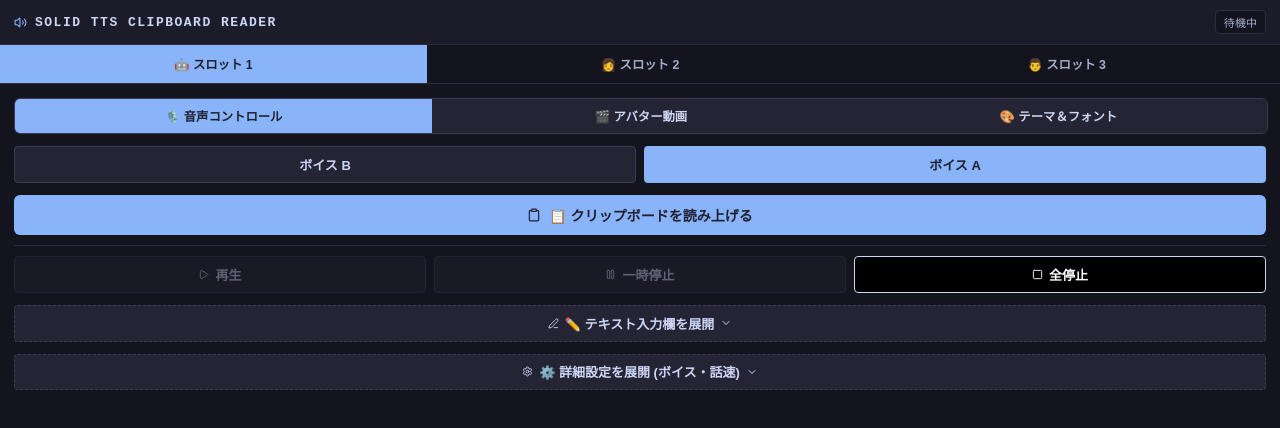
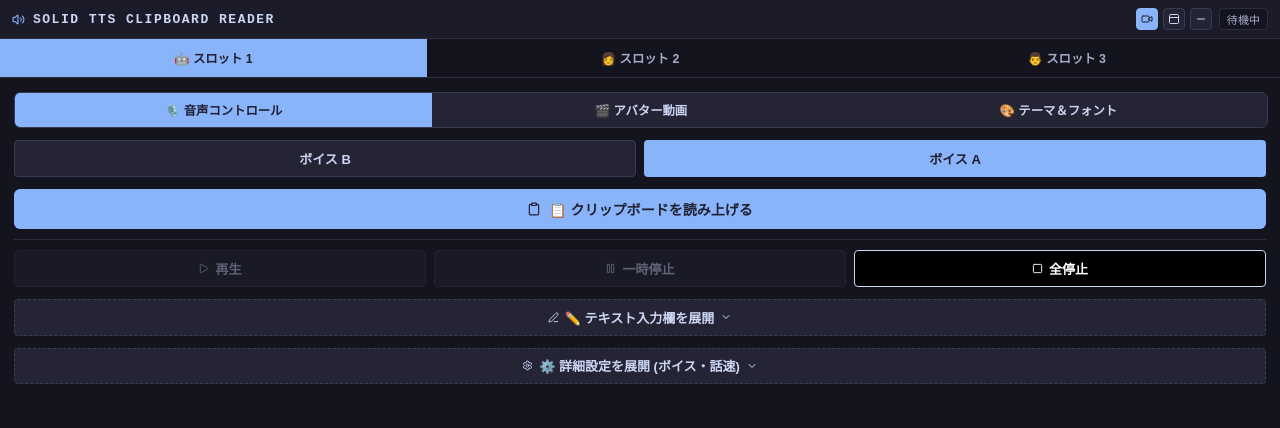
Before and after one commit to soroeru-afk/SOLID-TTS-CLIPBOARD-READER, a React (Vite) app: page / in a window 1280 px wide. Shown: the top 428 px of the page. Built offline with nearby package versions, Linux system fonts and the light colour scheme.

Commit message:
feat: ミュージックプレイヤー互換の3大モード（動画モード・ミニパネルモード・ミニバーモード）切替＆ウィンドウ短縮枠最適化

```diff
--- a/src/App.tsx
+++ b/src/App.tsx
@@ -1,5 +1,5 @@
 import React, { useState, useEffect, useRef } from "react";
-import { Play, Square, Pause, Clipboard, Volume2, HelpCircle, ChevronDown, ChevronUp, Settings, Edit3, Palette, Video, Trash2, Eye, EyeOff, Maximize2, Minimize2 } from "lucide-react";
+import { Play, Square, Pause, Clipboard, Volume2, HelpCircle, ChevronDown, ChevronUp, Settings, Edit3, Palette, Video, Trash2, Eye, EyeOff, Maximize2, Minimize2, PanelTop, Minus } from "lucide-react";
 
 // Themes configuration
 const THEMES: Record<string, { label: string; headerColor: string }> = {
@@ -179,6 +179,12 @@ export default function App() {
 
   const [vidSyncEnabled, setVidSyncEnabled] = useState(() => localStorage.getItem("solid-tts-vid-sync") !== "0"); // デフォルトON
   const [vidVisible, setVidVisible] = useState(() => localStorage.getItem("solid-tts-vid-visible") !== "0"); // デフォルトON
+  const [viewMode, setViewMode] = useState<"video" | "mini" | "slim">(() => {
+    const saved = localStorage.getItem("solid-tts-view-mode");
+    if (saved === "video" || saved === "mini" || saved === "slim") return saved as "video" | "mini" | "slim";
+    const v = localStorage.getItem("solid-tts-vid-visible");
+    return v === "0" ? "mini" : "video";
+  });
   const [videoBlobUrl, setVideoBlobUrl] = useState<string | null>(null);
   const videoRef = useRef<HTMLVideoElement | null>(null);
   const fileInputRef = useRef<HTMLInputElement | null>(null);
@@ -398,10 +404,39 @@ export default function App() {
     else if (status === "再生中" && !isPaused) playAvatarVideo();
   };
 
+  const changeViewMode = (mode: "video" | "mini" | "slim") => {
+    setViewMode(mode);
+    localStorage.setItem("solid-tts-view-mode", mode);
+
+    if (mode === "video") {
+      setVidVisible(true);
+      localStorage.setItem("solid-tts-vid-visible", "1");
+      if (typeof window !== "undefined" && typeof window.resizeTo === "function") {
+        const targetH = vidMode === "expanded" ? 920 : 840;
+        try { window.resizeTo(380, targetH); } catch (e) {}
+      }
+    } else if (mode === "mini") {
+      setVidVisible(false);
+      localStorage.setItem("solid-tts-vid-visible", "0");
+      setActiveTab("voice"); // 強制的に音声コントロールタブ！
+      if (typeof window !== "undefined" && typeof window.resizeTo === "function") {
+        try { window.resizeTo(380, 490); } catch (e) {}
+      }
+    } else if (mode === "slim") {
+      setVidVisible(false);
+      localStorage.setItem("solid-tts-vid-visible", "0");
+      if (typeof window !== "undefined" && typeof window.resizeTo === "function") {
+        try { window.resizeTo(520, 80); } catch (e) {}
+      }
+    }
+  };
+
   const toggleVidVisible = () => {
-    const next = !vidVisible;
-    setVidVisible(next);
-    localStorage.setItem("solid-tts-vid-visible", next ? "1" : "0");
+    if (viewMode === "video") {
+      changeViewMode("mini");
+    } else {
+      changeViewMode("video");
+    }
   };
 
   const handleThemeSelect = (newTheme: string) => {
@@ -764,27 +799,112 @@ export default function App() {
   };
 
   return (
-    <div className="app-card">
+    <div className={`app-card mode-${viewMode}`}>
       {/* Header */}
       <div className="app-header">
         <span className="header-title">
           <Volume2 size={13} style={{ color: "var(--bg-btn-primary)" }} />
           SOLID TTS CLIPBOARD READER
         </span>
-        <div style={{ display: "flex", alignItems: "center", gap: "6px" }}>
-          {videoBlobUrl && (
+        <div style={{ display: "flex", alignItems: "center", gap: "5px" }}>
+          {/* モード切替ボタングループ（ミュージックプレイヤー互換） */}
           <button
-              onClick={toggleVidVisible}
-              className="btn-icon-subtle"
-              title={vidVisible ? "動画枠を非表示" : "動画枠を表示"}
+            onClick={() => changeViewMode("video")}
+            className={`btn-mode-icon ${viewMode === "video" ? "active" : ""}`}
+            title="動画・標準モード (アバター動画を表示)"
           >
-              {vidVisible ? <Eye size={12} /> : <EyeOff size={12} />}
+            <Video size={12} />
           </button>
-          )}
-          <span className="status-badge">{status}</span>
+          <button
+            onClick={() => changeViewMode("mini")}
+            className={`btn-mode-icon ${viewMode === "mini" ? "active" : ""}`}
+            title="ミニパネルモード (動画非表示・音声コントロール直結)"
+          >
+            <PanelTop size={12} />
+          </button>
+          <button
+            onClick={() => changeViewMode("slim")}
+            className={`btn-mode-icon ${viewMode === "slim" ? "active" : ""}`}
+            title="ミニバーモード (極小スリムバー)"
+          >
+            <Minus size={12} />
+          </button>
+
+          <span className="status-badge" style={{ marginLeft: "2px" }}>{status}</span>
         </div>
       </div>
 
+      {viewMode === "slim" ? (
+        /* ミニバーモード (極小スリムバー) */
+        <div className="slim-bar-content">
+          {/* スロット選択 1 / 2 / 3 */}
+          <div style={{ display: "flex", gap: "3px", flexShrink: 0 }}>
+            {[0, 1, 2].map((idx) => (
+              <button
+                key={idx}
+                onClick={() => switchCharacterSlot(idx)}
+                style={{
+                  padding: "3px 8px",
+                  fontSize: "10px",
+                  fontWeight: "bold",
+                  background: vidSlot === idx ? "var(--bg-btn-primary)" : "var(--bg-btn-secondary)",
+                  color: vidSlot === idx ? "var(--text-btn-primary)" : "var(--text-btn-secondary)",
+                  border: "1px solid var(--border-btn-secondary)",
+                  borderRadius: "3px",
+                  cursor: "pointer"
+                }}
+                title={slotNames[idx]}
+              >
+                {idx + 1}
+              </button>
+            ))}
+          </div>
+
+          {/* クリップボード読み上げ */}
+          <button
+            onClick={readClipboard}
+            className="btn-primary"
+            style={{
+              padding: "4px 10px",
+              display: "flex",
+              alignItems: "center",
+              gap: "4px",
+              fontSize: "10px",
+              fontWeight: "bold",
+              flexShrink: 0
+            }}
+            title="クリップボードの文章を即時読み上げ"
+          >
+            <Clipboard size={11} />
+            <span>読み上げ</span>
+          </button>
+
+          {/* 再生 / 一時停止 / 全停止 */}
+          <div style={{ display: "flex", gap: "3px", flexShrink: 0 }}>
+            <button
+              onClick={togglePause}
+              className="btn-secondary"
+              style={{ padding: "4px 8px", fontSize: "10px" }}
+              title={isPaused ? "再開" : "一時停止"}
+            >
+              {isPaused ? <Play size={10} /> : <Pause size={10} />}
+            </button>
+            <button
+              onClick={stopSpeaking}
+              className="btn-secondary"
+              style={{ padding: "4px 8px", fontSize: "10px" }}
+              title="全停止"
+            >
+              <Square size={10} />
+            </button>
+          </div>
+
+          <div style={{ marginLeft: "auto", fontSize: "9px", color: "var(--text-secondary)", whiteSpace: "nowrap" }}>
+            話速: {speed.toFixed(1)}
+          </div>
+        </div>
+      ) : (
+        <>
           {/* ── 最上部キャラクタースロット切替タブ（カオルさまご要望機能） ── */}
           <div className="tabs-container">
             {[0, 1, 2].map((idx) => (
@@ -803,8 +923,8 @@ export default function App() {
             ))}
           </div>
 
-      {/* アバター動画プレビュー領域（動画があり、かつ表示ONの場合に常時上部へ表示） */}
-      {videoBlobUrl && vidVisible && (
+          {/* アバター動画プレビュー領域（動画があり、かつ video モード時のみ常時上部へ表示） */}
+          {videoBlobUrl && vidVisible && viewMode === "video" && (
         <div
           className="avatar-video-wrapper"
           style={{
@@ -1367,6 +1487,8 @@ export default function App() {
           </div>
         )}
       </div>
+      </>
+      )}
     </div>
   );
 }
--- a/src/index.css
+++ b/src/index.css
@@ -178,7 +178,7 @@ body {
 
 #root {
   width: 100vw;
-  height: 100vh;
+  min-height: 100vh;
   margin: 0;
   padding: 0;
   box-sizing: border-box;
@@ -187,22 +187,34 @@ body {
 /* Application Layout Classes */
 .app-card {
   width: 100%;
-  height: 100vh;
+  min-height: 100vh;
   display: flex;
   flex-direction: column;
   border: none;
   background-color: var(--bg-panel);
   box-shadow: none;
-  overflow: hidden;
+  overflow-y: auto;
   box-sizing: border-box;
   font-size: var(--font-size-current);
+}
+
+.app-card.mode-mini {
+  min-height: 0;
+  height: auto;
+}
+
+.app-card.mode-slim {
+  min-height: 0;
+  height: auto;
+  background-color: var(--bg-header);
+  overflow: hidden;
 }
 
 .app-header {
   display: flex;
   justify-content: space-between;
   align-items: center;
-  padding: 10px 14px;
+  padding: 8px 12px;
   background-color: var(--bg-header);
   color: var(--text-header);
   border-bottom: 1px solid var(--border-app);
@@ -222,11 +234,49 @@ body {
 .status-badge {
   font-family: monospace;
   font-size: calc(var(--font-size-current) * 0.85);
-  padding: 3px 8px;
+  padding: 2px 7px;
   border-radius: 4px;
   background: rgba(0, 0, 0, 0.25);
   color: var(--text-secondary);
   border: 1px solid var(--border-app);
+}
+
+.btn-mode-icon {
+  display: inline-flex;
+  align-items: center;
+  justify-content: center;
+  width: 22px;
+  height: 22px;
+  border-radius: 4px;
+  border: 1px solid var(--border-btn-secondary);
+  background-color: var(--bg-btn-secondary);
+  color: var(--text-btn-secondary);
+  cursor: pointer;
+  transition: all 0.15s ease;
+  padding: 0;
+  flex-shrink: 0;
+}
+
+.btn-mode-icon:hover {
+  border-color: var(--bg-btn-primary);
+  color: var(--bg-btn-primary);
+}
+
+.btn-mode-icon.active {
+  background-color: var(--bg-btn-primary);
+  color: var(--text-btn-primary);
+  border-color: var(--bg-btn-primary);
+}
+
+.slim-bar-content {
+  display: flex;
+  align-items: center;
+  gap: 8px;
+  padding: 6px 12px;
+  width: 100%;
+  box-sizing: border-box;
+  background-color: var(--bg-header);
+  border-bottom: 1px solid var(--border-app);
 }
 
 .tabs-container {
```
Lines whose indentation alone changed are shown as unchanged.
